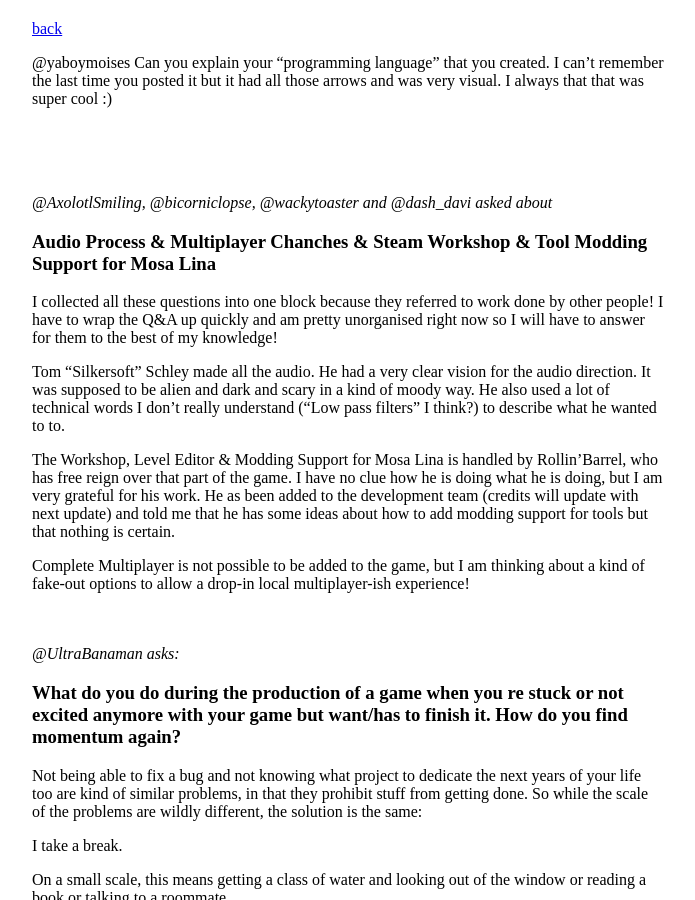
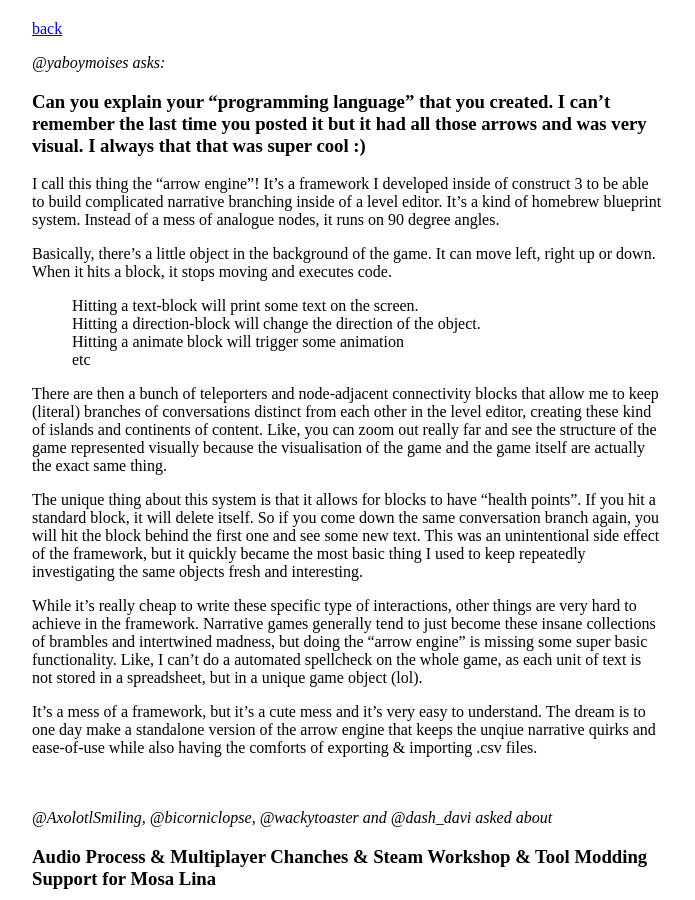
Before and after one commit to stuffedwombat/stuffedwombat.github.io, a Jekyll site: the page built from qa.md, in a window 1280 px wide and 900 px high. Shown: the whole window, without its empty margins (292-987 px from the left). Built offline with Jekyll 4.4.1, drawn with Linux system fonts in a browser that asks for light colours; our own code applies the rules of GitHub Pages for plain Markdown files; comment, search, counter and statistics services are not loaded.

Commit message:
Update qa.md

```diff
--- a/qa.md
+++ b/qa.md
@@ -1,9 +1,25 @@
 [back](thinking)
 
-@yaboymoises
-Can you explain your "programming language" that you created. I can't remember the last time you posted it but it had all those arrows and was very visual. I always that that was super cool :)
+*@yaboymoises asks:*
+### Can you explain your "programming language" that you created. I can't remember the last time you posted it but it had all those arrows and was very visual. I always that that was super cool :)
 
+I call this thing the "arrow engine"! It's a framework I developed inside of construct 3 to be able to build complicated narrative branching inside of a level editor. It's a kind of homebrew blueprint system. Instead of a mess of analogue nodes, it runs on 90 degree angles.
 
+Basically, there's a little object in the background of the game. It can move left, right up or down.
+When it hits a block, it stops moving and executes code.
+
+- Hitting a text-block will print some text on the screen.
+- Hitting a direction-block will change the direction of the object.
+- Hitting a animate block will trigger some animation
+- etc
+
+There are then a bunch of teleporters and node-adjacent connectivity blocks that allow me to keep (literal) branches of conversations distinct from each other in the level editor, creating these kind of islands and continents of content. Like, you can zoom out really far and see the structure of the game represented visually because the visualisation of the game and the game itself are actually the exact same thing.
+
+The unique thing about this system is that it allows for blocks to have "health points". If you hit a standard block, it will delete itself. So if you come down the same conversation branch again, you will hit the block behind the first one and see some new text. This was an unintentional side effect of the framework, but it quickly became the most basic thing I used to keep repeatedly investigating the same objects fresh and interesting.
+
+While it's really cheap to write these specific type of interactions, other things are very hard to achieve in the framework. Narrative games generally tend to just become these insane collections of brambles and intertwined madness, but doing the "arrow engine" is missing some super basic functionality. Like, I can't do a automated spellcheck on the whole game, as each unit of text is not stored in a spreadsheet, but in a unique game object (lol).
+
+It's a mess of a framework, but it's a cute mess and it's very easy to understand. The dream is to one day make a standalone version of the arrow engine that keeps the unqiue narrative quirks and ease-of-use while also having the comforts of exporting & importing .csv files.
 <br><br><br>
 
 
```
